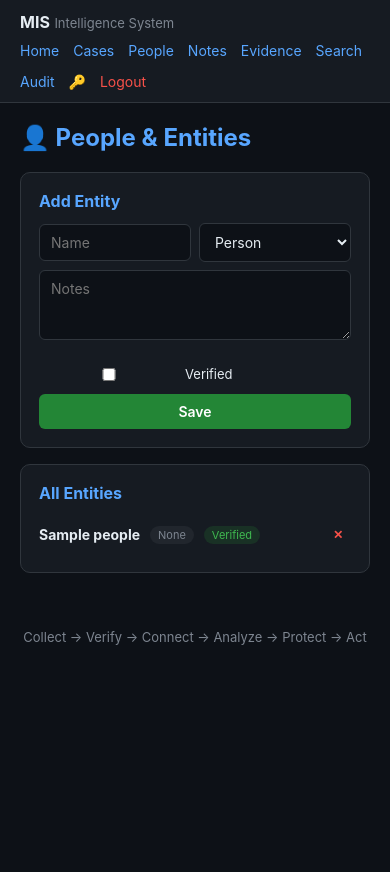
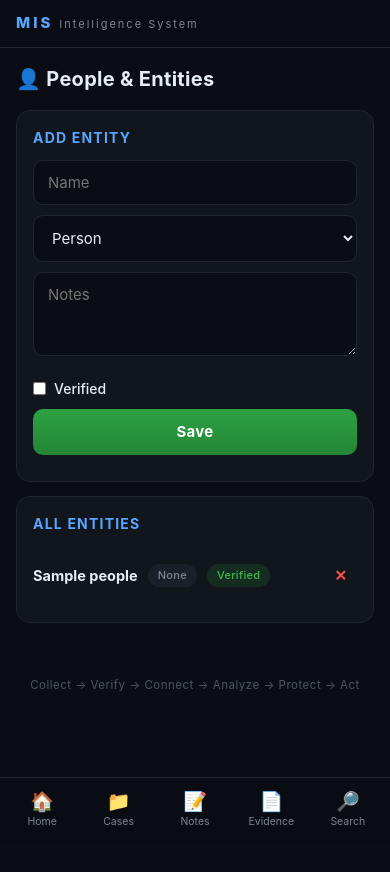
Before and after one commit to Mdav10/mis, a Flask app: page /people in a window 390 px wide. Before the commit the page ends 645 px from the top, so only its background shows below. Run offline with Flask 3, Linux system fonts and the light colour scheme; a user stored in the database is signed in; tables that the repository leaves empty hold one stand-in row (values such as "Sample post"); some libraries are stand-ins or nearby versions.

Commit message:
Fix password hash + mobile-first redesign

```diff
--- a/static/style.css
+++ b/static/style.css
@@ -1,93 +1,301 @@
-* { box-sizing: border-box; }
-body { margin:0; font-family:-apple-system,"Segoe UI",Roboto,sans-serif;
-  background:#0d1117; color:#e6edf3; font-size:15px; }
-a { color:#58a6ff; text-decoration:none; }
-a:hover { text-decoration:underline; }
-.dim { color:#7d8590; font-size:13px; }
-.danger { color:#f85149 !important; }
-code { background:#21262d; padding:2px 6px; border-radius:4px; font-size:12px; }
+/* ============================================================
+   MIS — Mobile-first Intelligence UI
+   ============================================================ */
 
-.topbar { display:flex; justify-content:space-between; align-items:center;
-  padding:12px 20px; background:#161b22; border-bottom:1px solid #30363d;
-  position:sticky; top:0; z-index:10; flex-wrap:wrap; gap:10px; }
-.brand { font-size:16px; }
-.topbar nav { display:flex; gap:14px; flex-wrap:wrap; }
-.topbar nav a { font-size:14px; }
+* { box-sizing: border-box; -webkit-tap-highlight-color: transparent; }
 
-.container { max-width:1100px; margin:0 auto; padding:20px; }
-h1 { font-size:24px; margin:0 0 20px; color:#58a6ff; }
-h2 { font-size:16px; margin:0 0 12px; color:#58a6ff; }
+html { -webkit-text-size-adjust: 100%; }
 
-.card { background:#161b22; border:1px solid #30363d; border-radius:10px;
-  padding:18px; margin-bottom:16px; }
-.card.narrow { max-width:420px; }
-.card.highlight { border-color:#58a6ff; box-shadow:0 0 0 1px #58a6ff33; }
-.two-col { display:grid; grid-template-columns:1fr 1fr; gap:16px; }
-@media (max-width:700px){ .two-col{grid-template-columns:1fr;} }
+body {
+  margin: 0;
+  font-family: -apple-system, "Segoe UI", Roboto, sans-serif;
+  background: #0a0e14;
+  color: #e6edf3;
+  font-size: 15px;
+  line-height: 1.5;
+  padding-bottom: 78px;      /* space for mobile bottom nav */
+  overscroll-behavior-y: contain;
+}
 
-.stat-grid { display:grid; grid-template-columns:repeat(4,1fr); gap:12px; margin-bottom:20px; }
-@media (max-width:600px){ .stat-grid{grid-template-columns:repeat(2,1fr);} }
-.stat-card { background:#161b22; border:1px solid #30363d; border-radius:10px;
-  padding:16px; text-align:center; color:#e6edf3; }
-.stat-card:hover { border-color:#58a6ff; }
-.stat-num { font-size:32px; font-weight:700; color:#58a6ff; }
-.stat-label { font-size:13px; color:#7d8590; margin-top:4px; }
+a { color: #58a6ff; text-decoration: none; }
+a:hover { text-decoration: underline; }
+.dim { color: #7d8590; font-size: 12.5px; }
+.danger { color: #f85149 !important; }
+code {
+  background: #1a2029; padding: 2px 6px; border-radius: 4px;
+  font-size: 11.5px; font-family: ui-monospace, Menlo, monospace;
+  word-break: break-all;
+}
 
-form.inline { display:flex; gap:8px; flex-wrap:wrap; align-items:center; }
+/* ---------- Top bar (mobile compact) ---------- */
+.topbar {
+  position: sticky; top: 0; z-index: 50;
+  background: rgba(10, 14, 20, 0.92);
+  backdrop-filter: blur(14px);
+  -webkit-backdrop-filter: blur(14px);
+  border-bottom: 1px solid #1e2630;
+  padding: 12px 16px;
+  display: flex;
+  align-items: center;
+  justify-content: space-between;
+}
+.brand { font-size: 15px; letter-spacing: 2px; }
+.brand strong { color: #58a6ff; font-weight: 800; letter-spacing: 3px; }
+.brand .dim { font-size: 11px; margin-left: 6px; }
+
+/* desktop nav hidden on phones */
+.topbar nav { display: none; gap: 16px; }
+.topbar nav a { font-size: 14px; color: #c9d1d9; }
+.topbar nav a.active { color: #58a6ff; font-weight: 600; }
+
+@media (min-width: 768px) {
+  .topbar nav { display: flex; }
+  body { padding-bottom: 20px; }
+  .mobilenav { display: none !important; }
+}
+
+/* ---------- Bottom nav (phones only) ---------- */
+.mobilenav {
+  position: fixed; bottom: 0; left: 0; right: 0;
+  background: rgba(10, 14, 20, 0.96);
+  backdrop-filter: blur(14px);
+  -webkit-backdrop-filter: blur(14px);
+  border-top: 1px solid #1e2630;
+  display: grid;
+  grid-template-columns: repeat(5, 1fr);
+  padding: 6px 4px calc(6px + env(safe-area-inset-bottom));
+  z-index: 100;
+}
+.mobilenav a {
+  display: flex; flex-direction: column; align-items: center; justify-content: center;
+  gap: 3px;
+  padding: 8px 2px;
+  font-size: 10.5px;
+  color: #7d8590;
+  text-decoration: none;
+  border-radius: 8px;
+  transition: background 0.15s;
+}
+.mobilenav a .ico { font-size: 19px; line-height: 1; }
+.mobilenav a.active { color: #58a6ff; background: #58a6ff15; }
+.mobilenav a:active { background: #ffffff10; }
+
+/* ---------- Container ---------- */
+.container { max-width: 1100px; margin: 0 auto; padding: 16px; }
+@media (min-width: 768px) { .container { padding: 24px; } }
+
+h1 {
+  font-size: 20px; margin: 0 0 16px; color: #e6edf3;
+  font-weight: 700; letter-spacing: 0.3px;
+  display: flex; align-items: center; gap: 8px;
+}
+h1 .accent { color: #58a6ff; }
+@media (min-width: 768px) { h1 { font-size: 24px; } }
+
+h2 {
+  font-size: 14px; margin: 0 0 12px; color: #58a6ff;
+  text-transform: uppercase; letter-spacing: 1.2px; font-weight: 700;
+}
+
+/* ---------- Cards ---------- */
+.card {
+  background: #11161d;
+  border: 1px solid #1e2630;
+  border-radius: 14px;
+  padding: 16px;
+  margin-bottom: 14px;
+}
+.card.narrow { max-width: 440px; }
+.card.highlight {
+  border-color: #58a6ff55;
+  background: linear-gradient(180deg, #11161d 0%, #0f1a26 100%);
+}
+
+/* ---------- Stat grid ---------- */
+.stat-grid {
+  display: grid;
+  grid-template-columns: repeat(2, 1fr);
+  gap: 10px;
+  margin-bottom: 16px;
+}
+@media (min-width: 600px) { .stat-grid { grid-template-columns: repeat(4, 1fr); gap: 12px; } }
+.stat-card {
+  background: #11161d;
+  border: 1px solid #1e2630;
+  border-radius: 14px;
+  padding: 16px 12px;
+  text-align: center;
+  color: #e6edf3;
+  text-decoration: none;
+  transition: transform 0.1s, border-color 0.15s;
+}
+.stat-card:active { transform: scale(0.97); }
+.stat-card:hover { border-color: #58a6ff; text-decoration: none; }
+.stat-num {
+  font-size: 28px; font-weight: 800; color: #58a6ff;
+  line-height: 1; letter-spacing: -1px;
+}
+.stat-label { font-size: 11.5px; color: #7d8590; margin-top: 6px; }
+
+/* ---------- Forms ---------- */
 input, textarea, select {
-  width:100%; padding:9px 11px; background:#0d1117; border:1px solid #30363d;
-  border-radius:6px; color:#e6edf3; font-family:inherit; font-size:14px;
-  margin-bottom:8px;
+  width: 100%;
+  padding: 12px 14px;
+  background: #0a0e14;
+  border: 1px solid #1e2630;
+  border-radius: 10px;
+  color: #e6edf3;
+  font-family: inherit;
+  font-size: 15px;
+  margin-bottom: 10px;
+  transition: border-color 0.15s, box-shadow 0.15s;
 }
-form.inline input, form.inline select { width:auto; flex:1; min-width:140px; margin-bottom:0; }
-textarea { resize:vertical; min-height:70px; }
-label { display:block; font-size:13px; color:#7d8590; margin:10px 0 4px; }
-.check { display:inline-flex; align-items:center; gap:6px; color:#e6edf3; }
-.check input { width:auto; margin:0; }
+input:focus, textarea:focus, select:focus {
+  outline: none;
+  border-color: #58a6ff;
+  box-shadow: 0 0 0 3px #58a6ff22;
+}
+textarea { resize: vertical; min-height: 84px; }
+label { display: block; font-size: 12.5px; color: #7d8590; margin: 12px 0 4px; font-weight: 500; }
+label:first-child { margin-top: 0; }
+.check { display: inline-flex; align-items: center; gap: 8px; color: #e6edf3; font-size: 14px; margin-bottom: 10px; }
+.check input { width: auto; margin: 0; }
 
+form.inline { display: flex; flex-direction: column; gap: 0; }
+@media (min-width: 600px) {
+  form.inline { flex-direction: row; flex-wrap: wrap; align-items: flex-start; }
+  form.inline input, form.inline select { flex: 1; min-width: 140px; margin-bottom: 0; margin-right: 8px; }
+  form.inline button { margin-bottom: 0; }
+}
+
+/* ---------- Buttons ---------- */
 button, .primary {
-  background:#238636; color:white; border:none; padding:9px 16px;
-  border-radius:6px; cursor:pointer; font-weight:600; font-size:14px;
+  background: linear-gradient(180deg, #2ea043, #238636);
+  color: white;
+  border: none;
+  padding: 13px 20px;
+  border-radius: 10px;
+  cursor: pointer;
+  font-weight: 700;
+  font-size: 15px;
+  font-family: inherit;
+  min-height: 46px;
+  transition: transform 0.08s, filter 0.15s;
+  letter-spacing: 0.3px;
 }
-button:hover, .primary:hover { background:#2ea043; }
-button.small { padding:4px 10px; font-size:12px; }
-.danger-btn { background:#da3633; padding:4px 10px; font-size:12px; }
-.danger-btn:hover { background:#f85149; }
+button:hover, .primary:hover { filter: brightness(1.1); }
+button:active, .primary:active { transform: scale(0.98); }
+button.small { padding: 8px 14px; font-size: 13px; min-height: 34px; }
+.danger-btn {
+  background: linear-gradient(180deg, #f85149, #da3633);
+  padding: 8px 14px; font-size: 13px; min-height: 34px;
+}
+.danger-btn:hover { filter: brightness(1.1); }
 
-.row { display:grid; grid-template-columns:1fr 1fr 1fr; gap:12px; }
-@media (max-width:600px){ .row{grid-template-columns:1fr;} }
+/* ---------- List rows ---------- */
+.list { list-style: none; padding: 0; margin: 0; }
+.list li {
+  padding: 14px 0;
+  border-bottom: 1px solid #1a2029;
+  font-size: 14.5px;
+  display: flex;
+  align-items: center;
+  gap: 10px;
+  flex-wrap: wrap;
+}
+.list li:last-child { border-bottom: none; }
+.inline-del { display: inline; margin-left: auto; }
+.inline-del button { background: transparent; color: #f85149; padding: 6px 10px; min-height: 32px; font-size: 15px; }
+.inline-del button:hover { background: #da363322; }
 
-.list { list-style:none; padding:0; margin:0; }
-.list li { padding:10px 0; border-bottom:1px solid #21262d; font-size:14px;
-  display:flex; align-items:center; gap:10px; flex-wrap:wrap; }
-.list li:last-child { border-bottom:none; }
-.inline-del { display:inline; margin-left:auto; }
-.inline-del button { background:transparent; color:#f85149; padding:2px 8px; }
-.inline-del button:hover { background:#da363322; }
+/* ---------- Timeline ---------- */
+.timeline { list-style: none; padding: 0; margin: 0; max-height: 420px; overflow-y: auto; }
+.timeline li { padding: 10px 0; border-bottom: 1px solid #1a2029; font-size: 13.5px; }
+.timeline li:last-child { border-bottom: none; }
 
-.timeline { list-style:none; padding:0; margin:0; max-height:400px; overflow-y:auto; }
-.timeline li { padding:6px 0; border-bottom:1px solid #21262d; font-size:13px; }
-.timeline li:last-child { border-bottom:none; }
+/* ---------- Quick actions ---------- */
+.quick { list-style: none; padding: 0; margin: 0; }
+.quick li { padding: 0; border-bottom: 1px solid #1a2029; }
+.quick li:last-child { border-bottom: none; }
+.quick a {
+  display: block;
+  padding: 14px 4px;
+  font-size: 15px;
+  color: #e6edf3;
+  transition: padding-left 0.15s, color 0.15s;
+}
+.quick a:hover { padding-left: 10px; color: #58a6ff; text-decoration: none; }
 
-.quick { list-style:none; padding:0; margin:0; }
-.quick li { padding:8px 0; border-bottom:1px solid #21262d; }
-.quick li:last-child { border-bottom:none; }
+/* ---------- Badges ---------- */
+.badge {
+  display: inline-block;
+  padding: 3px 10px;
+  background: #1a2029;
+  border-radius: 12px;
+  font-size: 11px;
+  color: #7d8590;
+  font-weight: 500;
+  letter-spacing: 0.3px;
+}
+.badge.ok { background: #23863633; color: #3fb950; }
+.badge.warn { background: #da363322; color: #f85149; }
 
-.badge { display:inline-block; padding:2px 8px; background:#21262d; border-radius:10px;
-  font-size:11px; color:#7d8590; }
-.badge.ok { background:#23863633; color:#3fb950; }
-.badge.warn { background:#da363322; color:#f85149; }
+/* ---------- Flashes ---------- */
+.flashes { margin-bottom: 14px; }
+.flash {
+  padding: 12px 16px; border-radius: 10px;
+  margin-bottom: 8px; font-size: 14px; font-weight: 500;
+}
+.flash.success { background: #23863622; border: 1px solid #238636; color: #3fb950; }
+.flash.error { background: #da363322; border: 1px solid #da3633; color: #f85149; }
 
-.flashes { margin-bottom:16px; }
-.flash { padding:10px 14px; border-radius:6px; margin-bottom:8px; font-size:14px; }
-.flash.success { background:#23863633; border:1px solid #238636; color:#3fb950; }
-.flash.error { background:#da363322; border:1px solid #da3633; color:#f85149; }
+/* ---------- Login ---------- */
+.login-wrap {
+  display: flex;
+  justify-content: center;
+  align-items: center;
+  min-height: 100dvh;
+  padding: 20px;
+  background: radial-gradient(circle at 50% 0%, #0f1a26 0%, #0a0e14 60%);
+}
+.login-card {
+  background: #11161d;
+  padding: 32px 24px;
+  border-radius: 18px;
+  width: 100%;
+  max-width: 380px;
+  border: 1px solid #1e2630;
+  text-align: center;
+  box-shadow: 0 20px 60px -20px #00000099;
+}
+.login-card h1 {
+  margin: 0;
+  font-size: 34px;
+  letter-spacing: 10px;
+  color: #58a6ff;
+  justify-content: center;
+  text-shadow: 0 0 24px #58a6ff55;
+}
+.login-card .subtitle {
+  color: #7d8590; font-size: 12px; margin: 8px 0 28px;
+  letter-spacing: 0.5px;
+}
+.login-card .primary { width: 100%; }
 
-.login-wrap { display:flex; justify-content:center; align-items:center; min-height:80vh; }
-.login-card { background:#161b22; padding:32px; border-radius:12px; width:90%;
-  max-width:360px; border:1px solid #30363d; text-align:center; }
-.login-card h1 { margin:0; letter-spacing:6px; }
-.subtitle { color:#7d8590; font-size:12px; margin:4px 0 24px; }
-.login-card .primary { width:100%; }
+/* ---------- Two column ---------- */
+.two-col { display: grid; grid-template-columns: 1fr; gap: 14px; }
+@media (min-width: 768px) { .two-col { grid-template-columns: 1fr 1fr; } }
 
-.footer { text-align:center; padding:20px; font-size:12px; }
+/* ---------- Row grid for forms ---------- */
+.row { display: grid; grid-template-columns: 1fr; gap: 10px; }
+@media (min-width: 600px) { .row { grid-template-columns: 1fr 1fr 1fr; } }
+
+/* ---------- Footer ---------- */
+.footer {
+  text-align: center;
+  padding: 24px 16px 100px;
+  font-size: 11.5px;
+  color: #4d5562;
+  letter-spacing: 0.5px;
+}
+@media (min-width: 768px) { .footer { padding-bottom: 24px; } }
--- a/templates/base.html
+++ b/templates/base.html
@@ -2,27 +2,33 @@
 <html lang="en">
 <head>
 <meta charset="UTF-8">
-<meta name="viewport" content="width=device-width,initial-scale=1">
+<meta name="viewport" content="width=device-width,initial-scale=1,viewport-fit=cover">
+<meta name="theme-color" content="#0a0e14">
+<meta name="apple-mobile-web-app-capable" content="yes">
+<meta name="apple-mobile-web-app-status-bar-style" content="black-translucent">
 <title>{% block title %}MIS{% endblock %} · Mugisha's Intelligence System</title>
 <link rel="stylesheet" href="{{ url_for('static', filename='style.css') }}">
 </head>
 <body>
+
 {% if current_user.is_authenticated %}
+{% set active = request.endpoint %}
 <header class="topbar">
-  <div class="brand"><strong>MIS</strong> <span class="dim">Intelligence System</span></div>
+  <div class="brand"><strong>MIS</strong><span class="dim">Intelligence System</span></div>
   <nav>
-    <a href="{{ url_for('dashboard') }}">Home</a>
-    <a href="{{ url_for('cases') }}">Cases</a>
-    <a href="{{ url_for('people') }}">People</a>
-    <a href="{{ url_for('notes') }}">Notes</a>
-    <a href="{{ url_for('evidence') }}">Evidence</a>
-    <a href="{{ url_for('search') }}">Search</a>
-    <a href="{{ url_for('audit_log') }}">Audit</a>
-    <a href="{{ url_for('change_password') }}">🔑</a>
+    <a href="{{ url_for('dashboard') }}" class="{{ 'active' if active=='dashboard' }}">Home</a>
+    <a href="{{ url_for('cases') }}" class="{{ 'active' if active in ['cases','case_detail'] }}">Cases</a>
+    <a href="{{ url_for('people') }}" class="{{ 'active' if active=='people' }}">People</a>
+    <a href="{{ url_for('notes') }}" class="{{ 'active' if active=='notes' }}">Notes</a>
+    <a href="{{ url_for('evidence') }}" class="{{ 'active' if active=='evidence' }}">Evidence</a>
+    <a href="{{ url_for('search') }}" class="{{ 'active' if active=='search' }}">Search</a>
+    <a href="{{ url_for('audit_log') }}" class="{{ 'active' if active=='audit_log' }}">Audit</a>
+    <a href="{{ url_for('change_password') }}" class="{{ 'active' if active=='change_password' }}">🔑</a>
     <a href="{{ url_for('logout') }}" class="danger">Logout</a>
   </nav>
 </header>
 {% endif %}
+
 <main class="container">
   {% with msgs = get_flashed_messages(with_categories=true) %}
     {% if msgs %}<div class="flashes">
@@ -31,6 +37,22 @@
   {% endwith %}
   {% block content %}{% endblock %}
 </main>
-<footer class="footer"><span class="dim">Collect → Verify → Connect → Analyze → Protect → Act</span></footer>
+
+{% if current_user.is_authenticated %}
+<nav class="mobilenav">
+  <a href="{{ url_for('dashboard') }}" class="{{ 'active' if active=='dashboard' }}">
+    <span class="ico">🏠</span>Home</a>
+  <a href="{{ url_for('cases') }}" class="{{ 'active' if active in ['cases','case_detail'] }}">
+    <span class="ico">📁</span>Cases</a>
+  <a href="{{ url_for('notes') }}" class="{{ 'active' if active=='notes' }}">
+    <span class="ico">📝</span>Notes</a>
+  <a href="{{ url_for('evidence') }}" class="{{ 'active' if active=='evidence' }}">
+    <span class="ico">📄</span>Evidence</a>
+  <a href="{{ url_for('search') }}" class="{{ 'active' if active=='search' }}">
+    <span class="ico">🔎</span>Search</a>
+</nav>
+{% endif %}
+
+<footer class="footer">Collect → Verify → Connect → Analyze → Protect → Act</footer>
 </body>
 </html>
```
